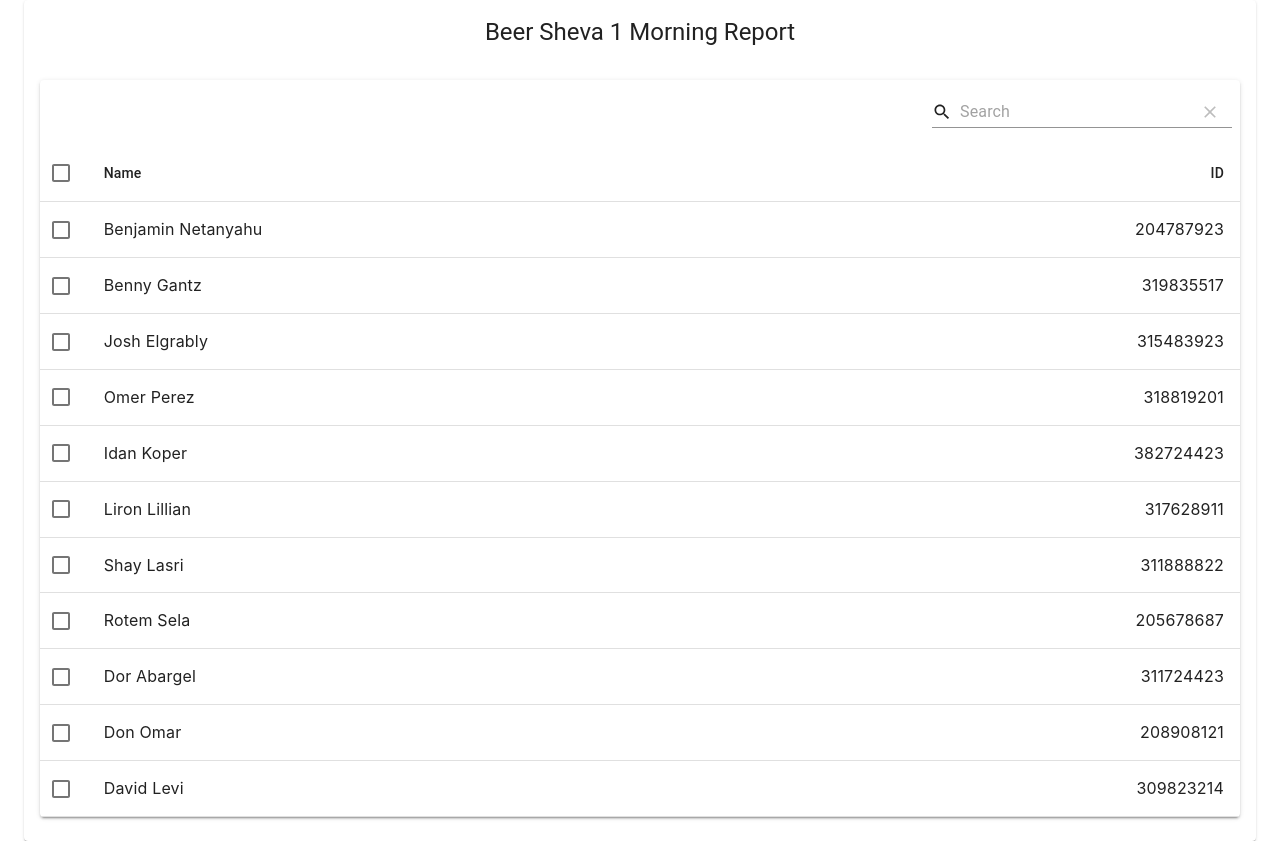
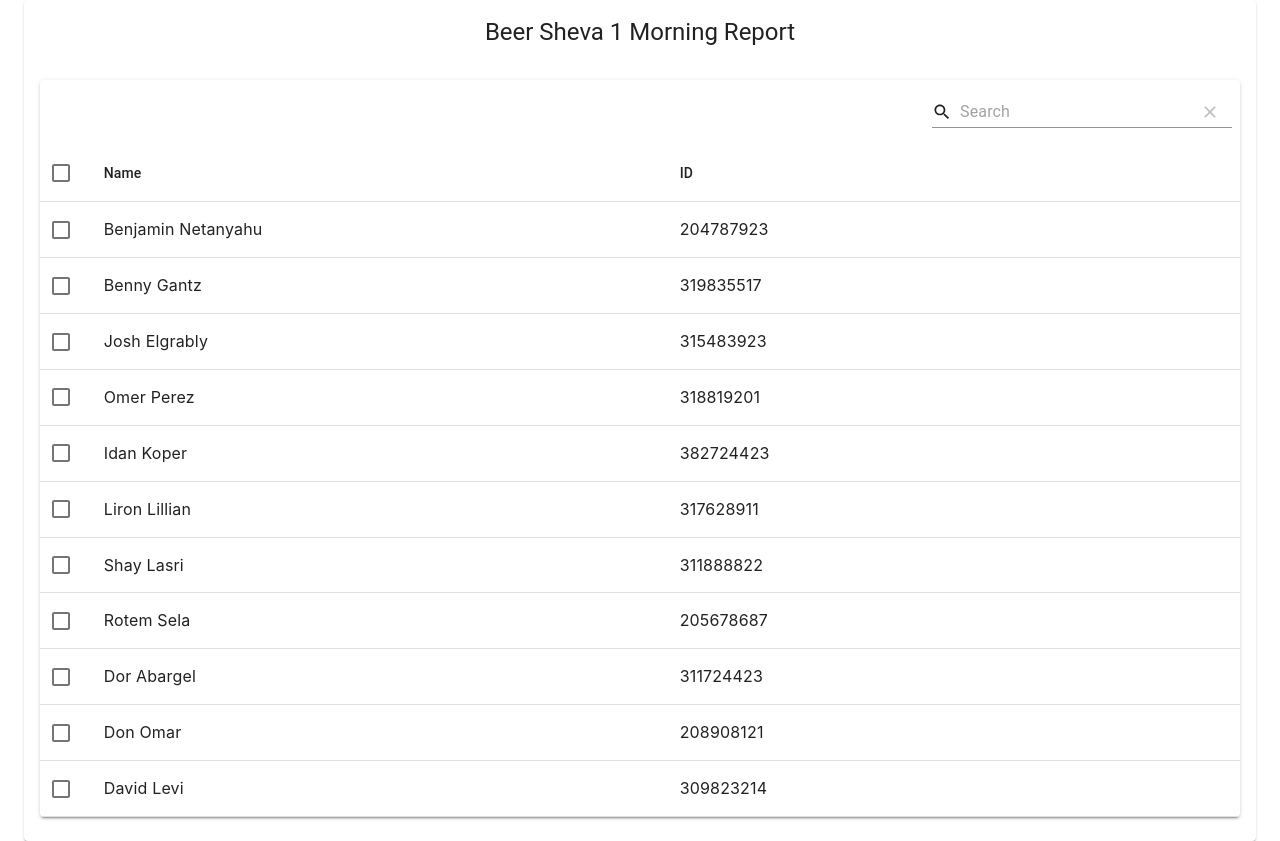
Before and after one commit to yogevitz/pickmeup-mobile, a React (Create React App) app in the folder client/: page / in a window 1280 px wide. Built offline with nearby package versions, Linux system fonts and the light colour scheme.

Commit message:
refactor: ordering

```diff
--- a/client/src/pages/report/report.js
+++ b/client/src/pages/report/report.js
@@ -3,6 +3,11 @@ import Table from "../../components/Table";
 import CardHeader from "@material-ui/core/CardHeader";
 import CardContent from "@material-ui/core/CardContent";
 import Card from "@material-ui/core/Card";
+
+const columns = [
+  { title: 'Name', field: 'name' },
+  { title: 'ID', field: 'riderID' },
+];
 
 class Report extends React.Component {
   constructor(props) {
@@ -15,10 +20,7 @@ class Report extends React.Component {
         <CardHeader title={'Beer Sheva 1 Morning Report'} />
         <CardContent>
           <Table
-            columns={[
-              { title: 'Name', field: 'name' },
-              { title: 'ID', field: 'riderID', type: 'numeric' },
-            ]}
+            columns={columns}
             data={[
               {
                 name: 'Benjamin Netanyahu',
```
